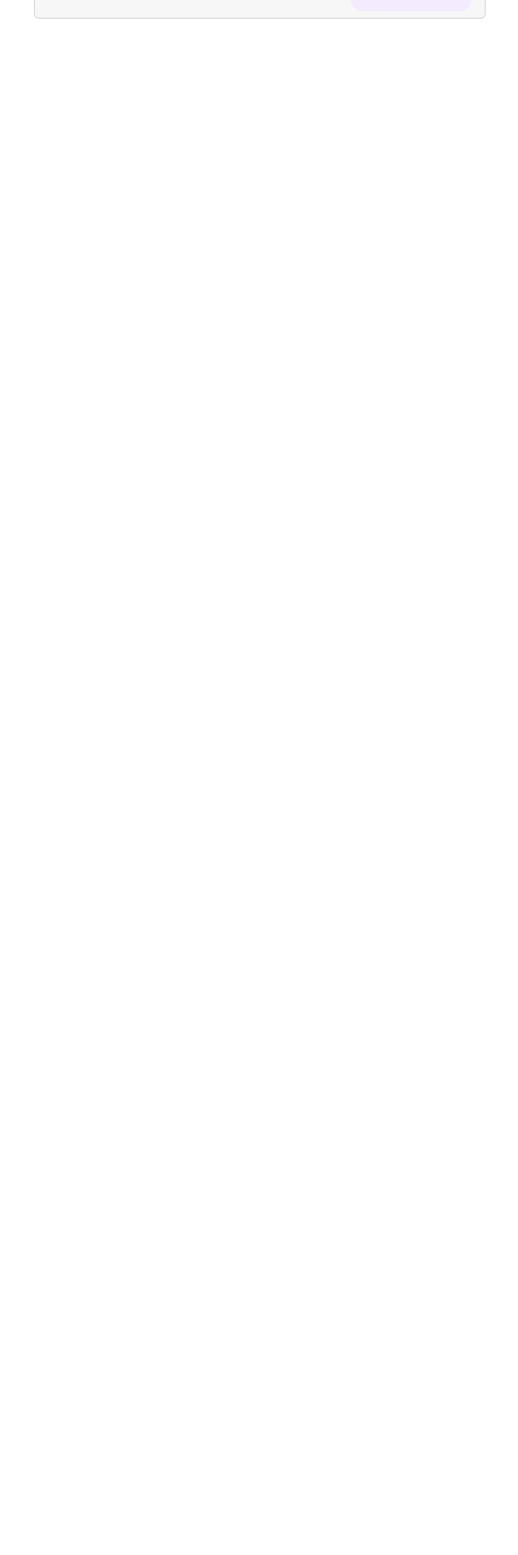
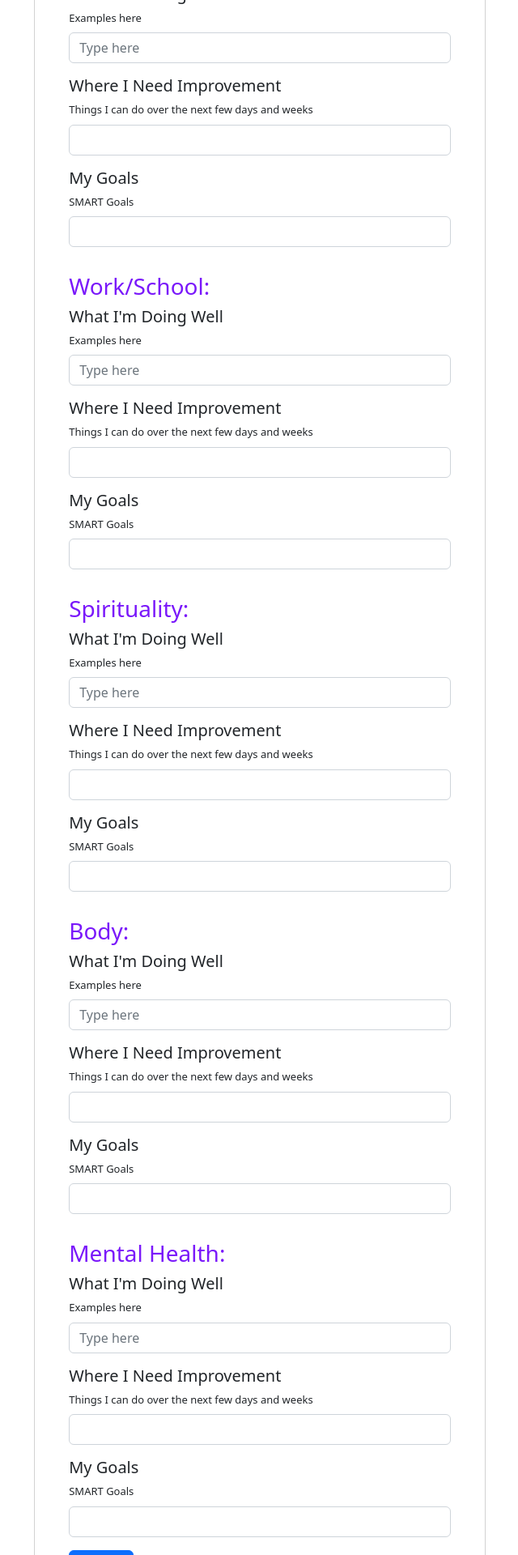
Before and after one commit to DomJF45/my-act, a React (Create React App) app in the folder client/: page /dashboard/processes/commitment/goal-setting in a window 1280 px wide. Shown: the part 740-2660 px from the top of the page at 81% size, without its empty margins (319-959 px from the left). Before the commit the page ends 800 px from the top, so only its background shows below. Built offline with nearby package versions, Linux system fonts and the light colour scheme.

Commit message:
finally got the form to work

```diff
--- a/client/src/components/processes/commitment/FormPage.jsx
+++ b/client/src/components/processes/commitment/FormPage.jsx
@@ -1,228 +1,184 @@
 import { faDisplay } from '@fortawesome/free-solid-svg-icons';
-import React, { useRef } from 'react'
-import { Form } from 'react-bootstrap';
+import React, { useRef, useState } from 'react'
+import { useEffect } from 'react';
+import { Form, Button } from 'react-bootstrap';
+import '../../../styles/processes/Commitment.css';
 
 const FormPage = ({ formId, handleSubmit, setFormData }) => {
 
-  const faWellRef = useRef();
-  const faImpRef = useRef();
-  const faGoalRef = useRef();
+  const [dataState, setDataState] = useState({
+    familyWell: "",
+    familyImp: "",
+    familyGoal: "",
+    friendsWell: "",
+    friendsImp: "",
+    friendsGoal: "",
+    workWell: "",
+    workImp: "",
+    workGoal: "",
+    spiritWell: "",
+    spiritImp: "",
+    spiritGoal: "",
+    bodyWell: "",
+    bodyImp: "",
+    bodyGoal: "",
+    mentalWell: "",
+    mentalImp: "",
+    mentalGoal: ""
+  })
 
-  const frWellRef = useRef();
-  const frImpRef = useRef();
-  const frGoalRef = useRef();
-
-  const wsWellRef = useRef();
-  const wsImpRef = useRef();
-  const wsGoalRef = useRef();
-
-  const spWellRef = useRef();
-  const spImpRef = useRef();
-  const spGoalRef = useRef();
-
-  const boWellRef = useRef();
-  const boImpRef = useRef();
-  const boGoalRef = useRef();
-
-  const mhWellRef = useRef();
-  const mhImpRef = useRef();
-  const mhGoalRef = useRef();
-
-
-  const handleDataSubmit = (e) => {
-    const family = {
-      well: faWellRef.current.value,
-      improvement: faImpRef.current.value,
-      goals: faGoalRef.current.value
-    }
-    const friends = {
-      well: frWellRef.current.value,
-      improvement: frImpRef.current.value,
-      goals: frGoalRef.current.value
-    }
-    const workOrSchool = {
-      well: wsWellRef.current.value,
-      improvement: wsImpRef.current.value,
-      goals: wsGoalRef.current.value
-    }
-    const sprituality = {
-      well: spWellRef.current.value,
-      improvement: spImpRef.current.value,
-      goals: spGoalRef.current.value
-    }
-    const body = {
-      well: boWellRef.current.value,
-      improvement: boImpRef.current.value,
-      goals: boGoalRef.current.value
-    }
-    const mentalHealth = {
-      well: mhWellRef.current.value,
-      improvement: mhImpRef.current.value,
-      goals: mhGoalRef.current.value
-    }
-    const goalData = {
-      family,
-      friends,
-      workOrSchool,
-      sprituality,
-      body,
-      mentalHealth
-    }
-
-    handleSubmit(goalData);
-
+  const handleChange = (e) => {
+    e.preventDefault();
+    const value = e.target.value;
+    setDataState({
+      ...dataState,
+      [e.target.name]: value
+    })
   }
 
+  const handleFormSubmit = (e) => {
+    e.preventDefault();
+
+    handleSubmit(dataState);
+  }
 
   return (
-    <Form id='smart-from' onSubmit={handleSubmit(handleDataSubmit)}>
-      <Form.Group>
+    <Form id='smart-from' onSubmit={handleFormSubmit}>
+    <Form.Group>
         <div>
 
-          <div className='form-container' style={
-            formId === 1 ? {display: 'block'} : {display: 'none'}
-          }>
+          <div className='form-container'>
             <h3>Family: </h3>
-            <Form.Label>
+            <Form.Label  id='well' value={dataState.familyWell}>
               <h5 className='lead'>What I'm Doing Well</h5>
               <p className='form-example'>Examples here</p>
             </Form.Label>
-            <Form.Control ref={faWellRef} className='mb-3' type='text' placeholder='Type here' />
-            <Form.Label>
+            <Form.Control name="familyWell" onChange={handleChange} className='mb-3' type='text' placeholder='Type here' />
+            <Form.Label value={dataState.familyImp}>
               <h5 className='lead'>Where I Need Improvement</h5>
               <p className='form-example'>Things I can do over the next few days and weeks</p>
             </Form.Label>
-            <Form.Control ref={faImpRef} className='mb-3' type='text' placeholder='' />
-            <Form.Label>
-              <h5>My Goals</h5>
+            <Form.Control name="familyImp"onChange={handleChange} className='mb-3' type='text' placeholder='' />
+            <Form.Label  value={dataState.familyGoal}>
+              <h5 className='lead'>My Goals</h5>
               <p className='form-example'>SMART Goals</p>
             </Form.Label>
-            <Form.Control ref={faGoalRef} type='text' className='mb-3' />
+            <Form.Control name="familyGoal" onChange={handleChange} type='text' className='mb-3' />
           </div>
         </div>
 
 
           <div className='form-container'
-          style={
-            formId === 2 ? {display: 'block'} : {display: 'none'}
-          }
+
           >
+
             <h3>Friends: </h3>
-            <Form.Label>
+            <Form.Label value={dataState.friendsWell}>
               <h5 className='lead'>What I'm Doing Well</h5>
               <p className='form-example'>Examples here</p>
             </Form.Label>
-            <Form.Control ref={frWellRef} className='mb-3' type='text' placeholder='Type here' />
-            <Form.Label>
+            <Form.Control name="friendsWell" onChange={handleChange} className='mb-3' type='text' placeholder='Type here' />
+            <Form.Label  value={dataState.friendsImp}>
               <h5 className='lead'>Where I Need Improvement</h5>
               <p className='form-example'>Things I can do over the next few days and weeks</p>
             </Form.Label>
-            <Form.Control ref={frImpRef} className='mb-3' type='text' placeholder='' />
-            <Form.Label>
-              <h5>My Goals</h5>
+            <Form.Control name="friendsImp" onChange={handleChange} className='mb-3' type='text' placeholder='' />
+            <Form.Label  value={dataState.friendsGoal}>
+              <h5 className='lead'>My Goals</h5>
               <p className='form-example'>SMART Goals</p>
             </Form.Label>
-            <Form.Control ref={frGoalRef} type='text' className='mb-3' />
+            <Form.Control name="friendsGoal" onChange={handleChange} type='text' className='mb-3' />
           </div>
 
 
               <div className='form-container'
-        style={
-          formId === 3 ? {display: 'block'} : {display: 'none'}
-        }
+
         >
           <h3>Work/School: </h3>
-          <Form.Label>
+          <Form.Label  value={dataState.workWell}>
             <h5 className='lead'>What I'm Doing Well</h5>
             <p className='form-example'>Examples here</p>
           </Form.Label>
-          <Form.Control ref={wsWellRef} className='mb-3' type='text' placeholder='Type here' />
-          <Form.Label>
+          <Form.Control name="workWell" onChange={handleChange} className='mb-3' type='text' placeholder='Type here' />
+          <Form.Label value={dataState.workImp}>
             <h5 className='lead'>Where I Need Improvement</h5>
             <p className='form-example'>Things I can do over the next few days and weeks</p>
           </Form.Label>
-          <Form.Control ref={wsImpRef} className='mb-3' type='text' placeholder='' />
-          <Form.Label>
-            <h5>My Goals</h5>
+          <Form.Control name="workImp"onChange={handleChange} className='mb-3' type='text' placeholder='' />
+          <Form.Label value={dataState.workGoal}>
+            <h5 className='lead'>My Goals</h5>
             <p className='form-example'>SMART Goals</p>
           </Form.Label>
-          <Form.Control ref={wsGoalRef} type='text' className='mb-3' />
+          <Form.Control name="workGoal" onChange={handleChange} type='text' className='mb-3' />
         </div>
 
 
         <div className='form-container'
-          style={
-            formId === 4 ? {display: 'block'} : {display: 'none'}
-          }>
+          >
             <h3>Spirituality: </h3>
-            <Form.Label>
+            <Form.Label  value={dataState.spiritWell}>
               <h5 className='lead'>What I'm Doing Well</h5>
               <p className='form-example'>Examples here</p>
             </Form.Label>
-            <Form.Control ref={spWellRef} className='mb-3' type='text' placeholder='Type here' />
-            <Form.Label>
+            <Form.Control name="spiritWell" onChange={handleChange} className='mb-3' type='text' placeholder='Type here' />
+            <Form.Label  value={dataState.spiritImp}>
               <h5 className='lead'>Where I Need Improvement</h5>
               <p className='form-example'>Things I can do over the next few days and weeks</p>
             </Form.Label>
-            <Form.Control ref={spImpRef} className='mb-3' type='text' placeholder='' />
-            <Form.Label>
-              <h5>My Goals</h5>
+            <Form.Control name="spiritImp" onChange={handleChange} className='mb-3' type='text' placeholder='' />
+            <Form.Label  value={dataState.spiritGoal}>
+              <h5 className='lead'>My Goals</h5>
               <p className='form-example'>SMART Goals</p>
             </Form.Label>
-            <Form.Control ref={spGoalRef} type='text' className='mb-3' />
+            <Form.Control name="spiritGoal" onChange={handleChange} type='text' className='mb-3' />
           </div>
 
 
         <div className='form-container'
-        style={
-          formId === 5 ? {display: 'block'} : {display: 'none'}
-        }
+
         >
           <h3>Body:</h3>
-          <Form.Label>
+          <Form.Label  value={dataState.bodyWell}>
             <h5 className='lead'>What I'm Doing Well</h5>
             <p className='form-example'>Examples here</p>
           </Form.Label>
-          <Form.Control ref={boWellRef} className='mb-3' type='text' placeholder='Type here' />
-          <Form.Label>
+          <Form.Control name="bodyWell" onChange={handleChange} className='mb-3' type='text' placeholder='Type here' />
+          <Form.Label  value={dataState.bodyImp}>
             <h5 className='lead'>Where I Need Improvement</h5>
             <p className='form-example'>Things I can do over the next few days and weeks</p>
           </Form.Label>
-          <Form.Control ref={boImpRef} className='mb-3' type='text' placeholder='' />
-          <Form.Label>
-            <h5>My Goals</h5>
+          <Form.Control name='bodyImp' onChange={handleChange} className='mb-3' type='text' placeholder='' />
+          <Form.Label  value={dataState.bodyGoal}>
+            <h5 className='lead'>My Goals</h5>
             <p className='form-example'>SMART Goals</p>
           </Form.Label>
-          <Form.Control ref={boGoalRef} type='text' className='mb-3' />
+          <Form.Control name="bodyGoal" onChange={handleChange} type='text' className='mb-3' />
         </div>
 
 
         <div className='form-container'
-        style={
-          formId === 6 ? {display: 'block'} : {display: 'none'}
-        }
+
         >
           <h3>Mental Health: </h3>
-          <Form.Label>
+          <Form.Label  value={dataState.mentalWell}>
             <h5 className='lead'>What I'm Doing Well</h5>
             <p className='form-example'>Examples here</p>
           </Form.Label>
-          <Form.Control ref={mhWellRef} className='mb-3' type='text' placeholder='Type here' />
-          <Form.Label>
+          <Form.Control name="mentalWell" onChange={handleChange} className='mb-3' type='text' placeholder='Type here' />
+          <Form.Label  value={dataState.mentalImp}>
             <h5 className='lead'>Where I Need Improvement</h5>
             <p className='form-example'>Things I can do over the next few days and weeks</p>
           </Form.Label>
-          <Form.Control ref={mhImpRef} className='mb-3' type='text' placeholder='' />
-          <Form.Label>
-            <h5>My Goals</h5>
+          <Form.Control name="mentalImp" onChange={handleChange}  className='mb-3' type='text' placeholder='' />
+          <Form.Label  value={dataState.mentalGoal}>
+            <h5 className='lead'>My Goals</h5>
             <p className='form-example'>SMART Goals</p>
           </Form.Label>
-          <Form.Control ref={mhGoalRef} type='text' className='mb-3' />
+          <Form.Control name="mentalGoal" onChange={handleChange} type='text' className='mb-3' />
+          <Button type='submit'>Submit</Button>
         </div>
-
-
-      </Form.Group>
-    </Form>
+        </Form.Group>
+      </Form>
   )
 }
 
--- a/client/src/components/processes/commitment/GoalSetting.jsx
+++ b/client/src/components/processes/commitment/GoalSetting.jsx
@@ -10,44 +10,18 @@ import FormPage from './FormPage';
 const GoalSetting = () => {
 
   const [form, setForm] = useState(1)
-  const [formData, setFormData] = useState({})
-
-  const immediateRef = useRef();
-  const shortRef = useRef();
-  const mediumRef = useRef();
-  const longRef = useRef();
+  const [formData, setFormData] = useState();
+  const [formName, setFormName] = useState();
 
   const nextForm = (newDirection) => {
     setForm(form + 1);
   }
 
   const handleSubmit = (data) => {
-    // const smartData = {
-    //   well: [
-    //     {
-    //       category,
-    //       data
-    //     }
-    //   ],
-    //   needsImprovement: [
-    //     {
-    //       category,
-    //       data
-    //     }
-    //   ],
-    //   myGoals: [
-    //     {
-    //       category,
-    //       data
-    //     }
-    //   ]
-    // }
+
+    console.log(data);
 
   }
-
-  console.log(form)
-
-  let formRender;
 
   return (
     <>
@@ -60,15 +34,16 @@ const GoalSetting = () => {
     >
       <Card id='smart-card' className='w-50'>
         <Card.Body>
-          <h1 className='text-center mt-5'>Lets do some goals!</h1>
+          <h1 className='text-center mt-5' style={{color: '#7a18fa'}}>Lets do some goals!</h1>
           <motion.div
             key={form}
             initial={{x: 200, opacity: 0}}
             animate={{x: 0, opacity: 1}}
             transition={{duration: .3}}
+          >
 
-          >
-            <FormPage formId={form} handleSubmit={handleSubmit} setFormData={setFormData} />
+            <FormPage formId={form} setFormData={setFormData} handleSubmit={handleSubmit} />
+
           </motion.div>
         </Card.Body>
         <Card.Footer className='container d-flex justify-content-end'>
--- a/client/src/components/util/directory/GoToExercise.jsx
+++ b/client/src/components/util/directory/GoToExercise.jsx
@@ -2,6 +2,7 @@ import React from 'react'
 import { useNavigate } from 'react-router-dom'
 import { FontAwesomeIcon } from '@fortawesome/react-fontawesome';
 import { faChevronRight } from '@fortawesome/free-solid-svg-icons';
+import '../../../styles/util/Utils.css'
 
 const GoToExercise = ({ page }) => {
 
@@ -16,8 +17,9 @@ const GoToExercise = ({ page }) => {
         alignItems: 'center',
         width: '150px',
         float: 'right',
-        borderRadius: '15px'
+        borderRadius: '15px',
       }}
+      id='go-to'
       onClick={() => navigate(page)}
     >
       <p style={{padding: 0, margin: '0 0 0 .5rem'}}>Go to Exercise</p>
--- a/client/src/styles/processes/Commitment.css
+++ b/client/src/styles/processes/Commitment.css
@@ -5,6 +5,11 @@
   margin: 2rem auto;
 
 }
+
+.form-container > h3 {
+  color: #7a18fa;
+}
+
 
 .form-example {
   padding: 0;
@@ -16,6 +21,7 @@
   overflow: hidden;
 }
 
+
 @media screen and (max-width: 1030px) {
   .form-container {
     width: 100%;
```
Also changed, not shown: client/src/styles/util/Utils.css (+10 -0 lines), 1 other file (tests, documents, lock files or other folders).
